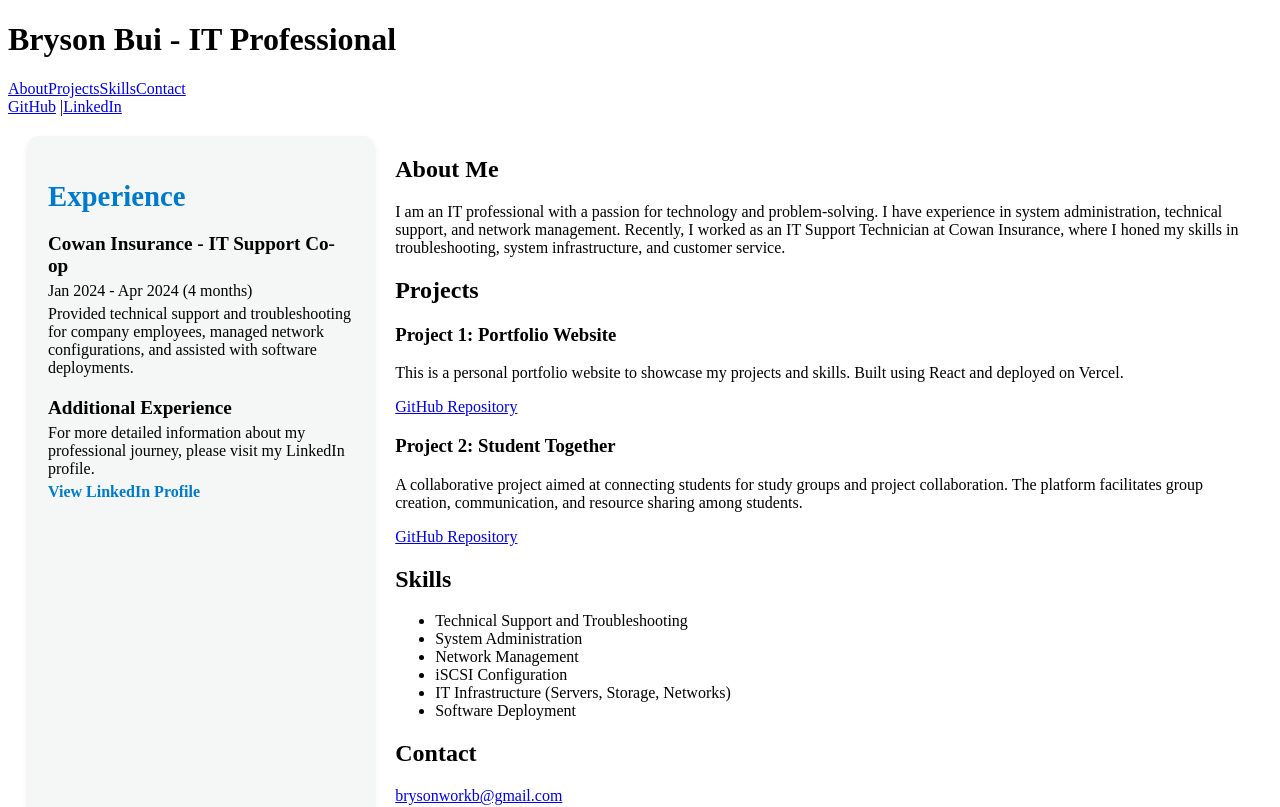
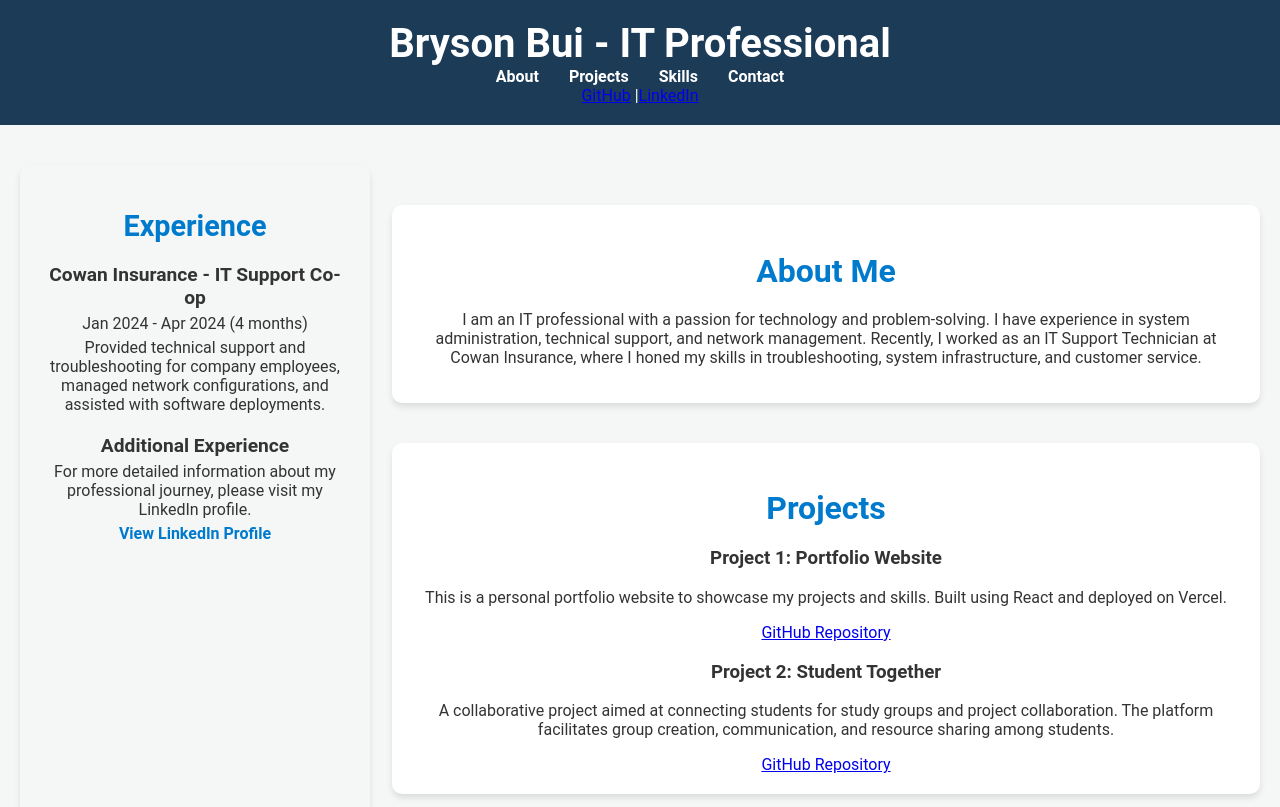
Before and after one commit to bbuigithub/bbui4045, a React (Create React App) app: page / in a window 1280 px wide. Shown: the top 807 px of the page. Built offline with nearby package versions, Linux system fonts and the light colour scheme.

Commit message:
Fixed styling issues and ensured sidebar and layout are styled correctly

```diff
--- a/src/App.css
+++ b/src/App.css
@@ -1,7 +1,42 @@
-/* Existing styles... */
+/* Global Styles */
+body {
+    margin: 0;
+    font-family: 'Roboto', sans-serif;
+    background-color: #f4f7f6;
+    color: #333;
+  }
 
-/* Sidebar Styles */
-.Sidebar {
+  .App {
+    text-align: center;
+  }
+
+  /* Header Styles */
+  header {
+    background-color: #1c3b57;
+    color: white;
+    padding: 20px 0;
+    margin-bottom: 20px;
+  }
+
+  header h1 {
+    font-size: 2.5rem;
+    margin: 0;
+  }
+
+  header nav a {
+    color: white;
+    text-decoration: none;
+    margin: 0 15px;
+    font-weight: bold;
+    transition: color 0.3s ease;
+  }
+
+  header nav a:hover {
+    color: #007acc;
+  }
+
+  /* Sidebar Styles */
+  .Sidebar {
     width: 25%;
     background-color: #f4f7f6;
     padding: 20px;
@@ -50,4 +85,60 @@
     width: 70%;
   }
 
-  /* Existing styles... */
+  /* Section Styles */
+  section {
+    margin: 40px auto;
+    padding: 20px;
+    max-width: 1000px;
+    background-color: white;
+    border-radius: 10px;
+    box-shadow: 0px 4px 6px rgba(0, 0, 0, 0.1);
+  }
+
+  section h2 {
+    color: #007acc;
+    font-size: 2rem;
+    margin-bottom: 20px;
+  }
+
+  /* Button Styles */
+  button {
+    background-color: #007acc;
+    color: white;
+    border: none;
+    padding: 10px 20px;
+    cursor: pointer;
+    border-radius: 5px;
+    font-size: 1rem;
+    transition: background-color 0.3s ease;
+  }
+
+  button:hover {
+    background-color: #005f8b;
+  }
+
+  /* Footer Styles */
+  footer {
+    background-color: #1c3b57;
+    color: white;
+    padding: 10px 0;
+    position: fixed;
+    bottom: 0;
+    width: 100%;
+  }
+
+  footer p {
+    margin: 0;
+  }
+
+  /* Responsive Design */
+  @media(max-width: 768px) {
+    header h1 {
+      font-size: 2rem;
+    }
+
+    section {
+      margin: 20px auto;
+      padding: 15px;
+    }
+  }
```
